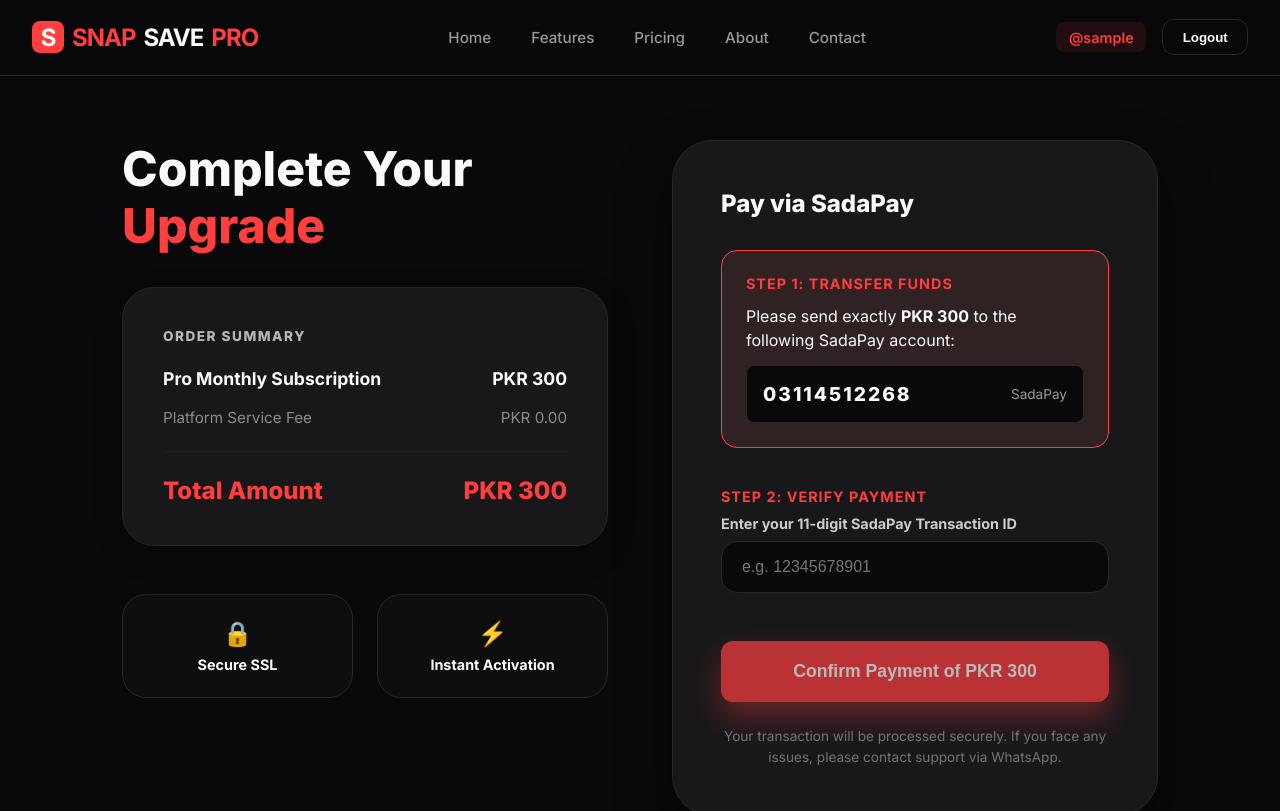
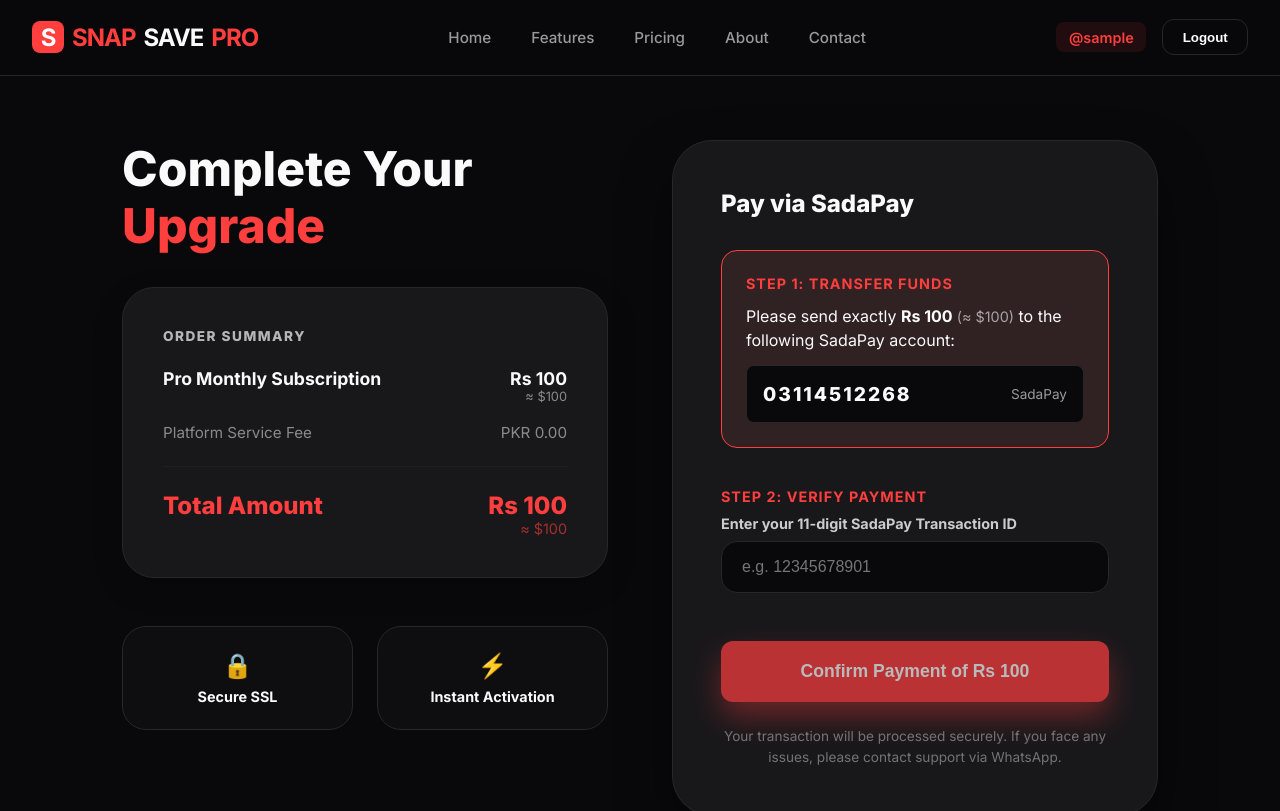
Before and after one commit to thisisahmad24/snap-save-pro, a Next.js app in the folder frontend/: page /checkout in a window 1280 px wide. Shown: the top 811 px of the page. Built offline with nearby package versions, Linux system fonts and the light colour scheme; no server answers; sample sign-in values are in the browser's storage.

Commit message:
feat(checkout): update prices to PKR and show local currency equivalent

```diff
--- a/frontend/src/app/checkout/page.tsx
+++ b/frontend/src/app/checkout/page.tsx
@@ -4,6 +4,13 @@
 import { useRouter, useSearchParams } from "next/navigation";
 import Navbar from "@/components/Navbar";
 import Footer from "@/components/Footer";
+import {
+  getExchangeRates,
+  detectUserCurrency,
+  convertFromINR,
+  formatCurrency,
+  isBaseCurrency,
+} from "@/lib/currency";
 // TODO: Replace with MongoDB custom auth API call
 // import { getAuthUser, upgradeToPro } from "@/lib/auth";
 
@@ -14,41 +21,58 @@
   const [user, setUser] = useState<any>(null);
   const [status, setStatus] = useState<"idle" | "processing" | "success" | "error">("idle");
   const [transactionId, setTransactionId] = useState("");
+  const [userCurrency, setUserCurrency] = useState("INR");
+  const [rates, setRates] = useState<Record<string, number>>({});
+  const [ratesLoaded, setRatesLoaded] = useState(false);
   const router = useRouter();
 
-  const prices: any = {
-    pro: { name: "Pro Monthly Subscription", price: "300", currency: "PKR" },
-    single: { name: "Single High-Speed Download", price: "10", currency: "PKR" },
-    custom: { name: "Custom Enterprise Plan", price: "Contact us", currency: "" }
+  // Base prices in PKR — the canonical pricing source
+  const prices: Record<string, { name: string; priceINR: number; currency: string }> = {
+    pro:    { name: "Pro Monthly Subscription",  priceINR: 100, currency: "PKR" },
+    single: { name: "Single High-Speed Download", priceINR: 1,   currency: "PKR" },
+    custom: { name: "Custom Enterprise Plan",     priceINR: 0,   currency: ""    },
   };
 
-  const currentPlan = prices[plan] || prices.pro;
+  const currentPlan = prices[plan] ?? prices.pro;
 
   useEffect(() => {
     // TODO: Replace with JWT token validation
-    // const token = localStorage.getItem("snap_token");
-    // if (!token) { router.push("/login?redirect=/checkout?plan=" + plan); return; }
-    // fetch("/api/auth/me", { headers: { Authorization: `Bearer ${token}` } })
-    //   .then(res => res.json())
-    //   .then(data => setUser(data.user));
-
     const storedUser = localStorage.getItem("snap_user");
     if (!storedUser) {
       router.push("/login?redirect=/checkout?plan=" + plan);
     } else {
-      try {
-        setUser(JSON.parse(storedUser));
-      } catch {
-        router.push("/login");
+      try { setUser(JSON.parse(storedUser)); }
+      catch { router.push("/login"); }
+    }
+
+    // Load exchange rates & detect visitor currency in parallel
+    Promise.all([detectUserCurrency(), getExchangeRates()]).then(
+      ([currency, fetchedRates]) => {
+        setUserCurrency(currency);
+        setRates(fetchedRates);
+        setRatesLoaded(true);
       }
-    }
+    );
   }, [router, plan]);
+
+  /** Returns the PKR price as a display string */
+  const inrPrice =
+    currentPlan.priceINR === 0
+      ? "Contact us"
+      : `Rs ${currentPlan.priceINR}`;
+
+  /** Returns the converted local-currency price string (or empty if PKR) */
+  const localPrice = (() => {
+    if (!ratesLoaded || isBaseCurrency(userCurrency) || currentPlan.priceINR === 0)
+      return "";
+    const converted = convertFromINR(currentPlan.priceINR, userCurrency, rates);
+    return formatCurrency(converted, userCurrency);
+  })();
 
   const handlePayment = async (e: React.FormEvent) => {
     e.preventDefault();
     setStatus("processing");
 
-    // Simulate payment delay
     setTimeout(async () => {
       try {
         // TODO: Replace with POST to /api/auth/upgrade (MongoDB)
@@ -60,7 +84,7 @@
         // });
         // if (!res.ok) throw new Error("Payment verification failed");
 
-        // For now, update localStorage
+        // Temporary: update localStorage until MongoDB is configured
         if (user) {
           const updatedUser = { ...user, is_pro: true };
           localStorage.setItem("snap_user", JSON.stringify(updatedUser));
@@ -68,122 +92,332 @@
 
         setStatus("success");
         setTimeout(() => router.push("/"), 3000);
-      } catch (err) {
+      } catch {
         setStatus("error");
       }
     }, 2000);
   };
 
   return (
-    <main style={{ flex: 1, padding: '4rem 2rem', maxWidth: '1100px', margin: '0 auto', width: '100%' }}>
-      <div style={{ display: 'grid', gridTemplateColumns: 'repeat(auto-fit, minmax(350px, 1fr))', gap: '4rem' }}>
+    <main
+      style={{
+        flex: 1,
+        padding: "4rem 2rem",
+        maxWidth: "1100px",
+        margin: "0 auto",
+        width: "100%",
+      }}
+    >
+      <div
+        style={{
+          display: "grid",
+          gridTemplateColumns: "repeat(auto-fit, minmax(350px, 1fr))",
+          gap: "4rem",
+        }}
+      >
+        {/* ── Left: Order Summary ─────────────────────────────────── */}
+        <section>
+          <h1
+            style={{
+              fontSize: "3rem",
+              fontWeight: 900,
+              marginBottom: "2rem",
+              lineHeight: 1.2,
+            }}
+          >
+            Complete Your{" "}
+            <span style={{ color: "var(--primary)" }}>Upgrade</span>
+          </h1>
 
-        {/* Left Side: Order Summary */}
-        <section>
-          <h1 style={{ fontSize: '3rem', fontWeight: 900, marginBottom: '2rem', lineHeight: 1.2 }}>Complete Your <span style={{ color: 'var(--primary)' }}>Upgrade</span></h1>
-          <div style={{ backgroundColor: 'var(--card)', padding: '2.5rem', borderRadius: '2rem', border: '1px solid var(--border)', boxShadow: '0 10px 30px rgba(0,0,0,0.2)' }}>
-            <h3 style={{ marginBottom: '1.5rem', opacity: 0.7, fontSize: '0.85rem', fontWeight: 800, letterSpacing: '1.5px' }}>ORDER SUMMARY</h3>
-            <div style={{ display: 'flex', justifyContent: 'space-between', marginBottom: '1.2rem', fontWeight: 700, fontSize: '1.1rem' }}>
+          <div
+            style={{
+              backgroundColor: "var(--card)",
+              padding: "2.5rem",
+              borderRadius: "2rem",
+              border: "1px solid var(--border)",
+              boxShadow: "0 10px 30px rgba(0,0,0,0.2)",
+            }}
+          >
+            <h3
+              style={{
+                marginBottom: "1.5rem",
+                opacity: 0.7,
+                fontSize: "0.85rem",
+                fontWeight: 800,
+                letterSpacing: "1.5px",
+              }}
+            >
+              ORDER SUMMARY
+            </h3>
+
+            <div
+              style={{
+                display: "flex",
+                justifyContent: "space-between",
+                alignItems: "flex-start",
+                marginBottom: "1.2rem",
+                fontWeight: 700,
+                fontSize: "1.1rem",
+              }}
+            >
               <span>{currentPlan.name}</span>
-              <span>{currentPlan.currency} {currentPlan.price}</span>
+              <div style={{ textAlign: "right" }}>
+                <div>{inrPrice}</div>
+                {localPrice && (
+                  <div style={{ fontSize: "0.8rem", opacity: 0.5, fontWeight: 400 }}>
+                    ≈ {localPrice}
+                  </div>
+                )}
+              </div>
             </div>
-            <div style={{ display: 'flex', justifyContent: 'space-between', paddingBottom: '1.5rem', borderBottom: '1px solid var(--border)', marginBottom: '1.5rem', opacity: 0.5, fontSize: '0.95rem' }}>
+
+            <div
+              style={{
+                display: "flex",
+                justifyContent: "space-between",
+                paddingBottom: "1.5rem",
+                borderBottom: "1px solid var(--border)",
+                marginBottom: "1.5rem",
+                opacity: 0.5,
+                fontSize: "0.95rem",
+              }}
+            >
               <span>Platform Service Fee</span>
               <span>PKR 0.00</span>
             </div>
-            <div style={{ display: 'flex', justifyContent: 'space-between', fontSize: '1.5rem', fontWeight: 900, color: 'var(--primary)' }}>
+
+            <div
+              style={{
+                display: "flex",
+                justifyContent: "space-between",
+                fontSize: "1.5rem",
+                fontWeight: 900,
+                color: "var(--primary)",
+              }}
+            >
               <span>Total Amount</span>
-              <span>{currentPlan.currency} {currentPlan.price}</span>
+              <div style={{ textAlign: "right" }}>
+                <div>{inrPrice}</div>
+                {localPrice && (
+                  <div style={{ fontSize: "0.9rem", opacity: 0.6, fontWeight: 400 }}>
+                    ≈ {localPrice}
+                  </div>
+                )}
+              </div>
             </div>
           </div>
 
-          <div style={{ marginTop: '3rem', display: 'grid', gridTemplateColumns: '1fr 1fr', gap: '1.5rem' }}>
-            <div style={{ border: '1px solid var(--border)', padding: '1.5rem', borderRadius: '1.5rem', textAlign: 'center', backgroundColor: 'rgba(255,255,255,0.02)' }}>
-              <div style={{ fontSize: '1.5rem', marginBottom: '0.5rem' }}>🔒</div>
-              <div style={{ fontSize: '0.9rem', fontWeight: 700 }}>Secure SSL</div>
-            </div>
-            <div style={{ border: '1px solid var(--border)', padding: '1.5rem', borderRadius: '1.5rem', textAlign: 'center', backgroundColor: 'rgba(255,255,255,0.02)' }}>
-              <div style={{ fontSize: '1.5rem', marginBottom: '0.5rem' }}>⚡</div>
-              <div style={{ fontSize: '0.9rem', fontWeight: 700 }}>Instant Activation</div>
-            </div>
+          {/* Trust badges */}
+          <div
+            style={{
+              marginTop: "3rem",
+              display: "grid",
+              gridTemplateColumns: "1fr 1fr",
+              gap: "1.5rem",
+            }}
+          >
+            {[
+              { icon: "🔒", label: "Secure SSL" },
+              { icon: "⚡", label: "Instant Activation" },
+            ].map(({ icon, label }) => (
+              <div
+                key={label}
+                style={{
+                  border: "1px solid var(--border)",
+                  padding: "1.5rem",
+                  borderRadius: "1.5rem",
+                  textAlign: "center",
+                  backgroundColor: "rgba(255,255,255,0.02)",
+                }}
+              >
+                <div style={{ fontSize: "1.5rem", marginBottom: "0.5rem" }}>
+                  {icon}
+                </div>
+                <div style={{ fontSize: "0.9rem", fontWeight: 700 }}>{label}</div>
+              </div>
+            ))}
           </div>
         </section>
 
-        {/* Right Side: Payment Form */}
-        <section style={{ backgroundColor: 'var(--card)', padding: '3rem', borderRadius: '2.5rem', border: '1px solid var(--border)', boxShadow: '0 25px 50px rgba(0,0,0,0.5)' }}>
+        {/* ── Right: Payment Form ─────────────────────────────────── */}
+        <section
+          style={{
+            backgroundColor: "var(--card)",
+            padding: "3rem",
+            borderRadius: "2.5rem",
+            border: "1px solid var(--border)",
+            boxShadow: "0 25px 50px rgba(0,0,0,0.5)",
+          }}
+        >
           {status === "success" ? (
-            <div style={{ textAlign: 'center', padding: '3rem 1rem' }}>
-              <div style={{ fontSize: '5rem', marginBottom: '1.5rem' }}>✅</div>
-              <h2 style={{ fontSize: '2rem', marginBottom: '1rem', fontWeight: 900 }}>Payment Submitted!</h2>
-              <p style={{ opacity: 0.6, fontSize: '1.1rem', lineHeight: 1.6 }}>Your transaction ID has been received. Your account has been upgraded to PRO. You now have unlimited downloads.</p>
-              <p style={{ marginTop: '2rem', fontSize: '0.9rem', opacity: 0.4 }}>Redirecting to home page...</p>
+            <div style={{ textAlign: "center", padding: "3rem 1rem" }}>
+              <div style={{ fontSize: "5rem", marginBottom: "1.5rem" }}>✅</div>
+              <h2 style={{ fontSize: "2rem", marginBottom: "1rem", fontWeight: 900 }}>
+                Payment Submitted!
+              </h2>
+              <p style={{ opacity: 0.6, fontSize: "1.1rem", lineHeight: 1.6 }}>
+                Your transaction ID has been received. Your account has been
+                upgraded to PRO. You now have unlimited downloads.
+              </p>
+              <p style={{ marginTop: "2rem", fontSize: "0.9rem", opacity: 0.4 }}>
+                Redirecting to home page...
+              </p>
             </div>
           ) : (
-            <form onSubmit={handlePayment} style={{ display: 'flex', flexDirection: 'column', gap: '1.5rem' }}>
-              <h3 style={{ fontSize: '1.5rem', fontWeight: 900, marginBottom: '0.5rem' }}>Pay via SadaPay</h3>
+            <form
+              onSubmit={handlePayment}
+              style={{ display: "flex", flexDirection: "column", gap: "1.5rem" }}
+            >
+              <h3 style={{ fontSize: "1.5rem", fontWeight: 900, marginBottom: "0.5rem" }}>
+                Pay via SadaPay
+              </h3>
 
-              <div style={{
-                padding: '1.5rem',
-                backgroundColor: 'rgba(255, 107, 107, 0.1)',
-                border: '1px solid var(--primary)',
-                borderRadius: '1rem',
-                display: 'flex',
-                flexDirection: 'column',
-                gap: '0.8rem'
-              }}>
-                <div style={{ fontSize: '0.9rem', fontWeight: 700, color: 'var(--primary)', textTransform: 'uppercase', letterSpacing: '1px' }}>Step 1: Transfer Funds</div>
-                <p style={{ fontSize: '1rem', lineHeight: 1.5 }}>
-                  Please send exactly <strong>{currentPlan.currency} {currentPlan.price}</strong> to the following SadaPay account:
+              {/* Step 1: Transfer */}
+              <div
+                style={{
+                  padding: "1.5rem",
+                  backgroundColor: "rgba(255, 107, 107, 0.1)",
+                  border: "1px solid var(--primary)",
+                  borderRadius: "1rem",
+                  display: "flex",
+                  flexDirection: "column",
+                  gap: "0.8rem",
+                }}
+              >
+                <div
+                  style={{
+                    fontSize: "0.9rem",
+                    fontWeight: 700,
+                    color: "var(--primary)",
+                    textTransform: "uppercase",
+                    letterSpacing: "1px",
+                  }}
+                >
+                  Step 1: Transfer Funds
+                </div>
+                <p style={{ fontSize: "1rem", lineHeight: 1.5 }}>
+                  Please send exactly{" "}
+                  <strong>{inrPrice}</strong>
+                  {localPrice && (
+                    <span style={{ opacity: 0.6, fontSize: "0.9rem" }}>
+                      {" "}(≈ {localPrice})
+                    </span>
+                  )}{" "}
+                  to the following SadaPay account:
                 </p>
-                <div style={{
-                  display: 'flex',
-                  justifyContent: 'space-between',
-                  alignItems: 'center',
-                  backgroundColor: 'var(--background)',
-                  padding: '1rem',
-                  borderRadius: '0.5rem',
-                  border: '1px solid var(--border)'
-                }}>
-                  <div style={{ fontSize: '1.2rem', fontWeight: 800, letterSpacing: '2px' }}>03114512268</div>
-                  <div style={{ fontSize: '0.85rem', opacity: 0.6 }}>SadaPay</div>
+                <div
+                  style={{
+                    display: "flex",
+                    justifyContent: "space-between",
+                    alignItems: "center",
+                    backgroundColor: "var(--background)",
+                    padding: "1rem",
+                    borderRadius: "0.5rem",
+                    border: "1px solid var(--border)",
+                  }}
+                >
+                  <div
+                    style={{
+                      fontSize: "1.2rem",
+                      fontWeight: 800,
+                      letterSpacing: "2px",
+                    }}
+                  >
+                    03114512268
+                  </div>
+                  <div style={{ fontSize: "0.85rem", opacity: 0.6 }}>SadaPay</div>
                 </div>
               </div>
 
-              <div style={{ display: 'flex', flexDirection: 'column', gap: '0.6rem', marginTop: '1rem' }}>
-                <div style={{ fontSize: '0.9rem', fontWeight: 700, color: 'var(--primary)', textTransform: 'uppercase', letterSpacing: '1px' }}>Step 2: Verify Payment</div>
-                <label style={{ fontSize: '0.9rem', fontWeight: 700, opacity: 0.8 }}>Enter your 11-digit SadaPay Transaction ID</label>
+              {/* Step 2: Verify */}
+              <div
+                style={{
+                  display: "flex",
+                  flexDirection: "column",
+                  gap: "0.6rem",
+                  marginTop: "1rem",
+                }}
+              >
+                <div
+                  style={{
+                    fontSize: "0.9rem",
+                    fontWeight: 700,
+                    color: "var(--primary)",
+                    textTransform: "uppercase",
+                    letterSpacing: "1px",
+                  }}
+                >
+                  Step 2: Verify Payment
+                </div>
+                <label
+                  style={{ fontSize: "0.9rem", fontWeight: 700, opacity: 0.8 }}
+                >
+                  Enter your 11-digit SadaPay Transaction ID
+                </label>
                 <input
+                  id="transaction-id-input"
                   type="text"
                   value={transactionId}
                   onChange={(e) => setTransactionId(e.target.value)}
                   placeholder="e.g. 12345678901"
                   required
-                  style={{ padding: '1rem 1.25rem', borderRadius: '1rem', backgroundColor: 'var(--background)', border: '1px solid var(--border)', color: 'white', fontSize: '1rem', outline: 'none' }}
+                  style={{
+                    padding: "1rem 1.25rem",
+                    borderRadius: "1rem",
+                    backgroundColor: "var(--background)",
+                    border: "1px solid var(--border)",
+                    color: "white",
+                    fontSize: "1rem",
+                    outline: "none",
+                  }}
                 />
               </div>
 
-              <button type="submit" disabled={status === "processing" || !transactionId} style={{
-                marginTop: '1.5rem',
-                padding: '1.25rem',
-                borderRadius: 'var(--radius)',
-                backgroundColor: 'var(--primary)',
-                color: 'white',
-                border: 'none',
-                fontWeight: 900,
-                cursor: (status === "processing" || !transactionId) ? 'not-allowed' : 'pointer',
-                opacity: (status === "processing" || !transactionId) ? 0.7 : 1,
-                boxShadow: '0 15px 30px var(--primary-glow)',
-                fontSize: '1.1rem',
-                transition: 'transform 0.2s'
-              }}
-              onMouseEnter={(e) => { if(status !== "processing" && transactionId) e.currentTarget.style.transform = 'translateY(-2px)' }}
-              onMouseLeave={(e) => e.currentTarget.style.transform = 'translateY(0)'}
+              <button
+                id="confirm-payment-btn"
+                type="submit"
+                disabled={status === "processing" || !transactionId}
+                style={{
+                  marginTop: "1.5rem",
+                  padding: "1.25rem",
+                  borderRadius: "var(--radius)",
+                  backgroundColor: "var(--primary)",
+                  color: "white",
+                  border: "none",
+                  fontWeight: 900,
+                  cursor:
+                    status === "processing" || !transactionId
+                      ? "not-allowed"
+                      : "pointer",
+                  opacity:
+                    status === "processing" || !transactionId ? 0.7 : 1,
+                  boxShadow: "0 15px 30px var(--primary-glow)",
+                  fontSize: "1.1rem",
+                  transition: "transform 0.2s",
+                }}
+                onMouseEnter={(e) => {
+                  if (status !== "processing" && transactionId)
+                    e.currentTarget.style.transform = "translateY(-2px)";
+                }}
+                onMouseLeave={(e) => {
+                  e.currentTarget.style.transform = "translateY(0)";
+                }}
               >
-                {status === "processing" ? "Verifying Transaction..." : `Confirm Payment of ${currentPlan.currency} ${currentPlan.price}`}
+                {status === "processing"
+                  ? "Verifying Transaction..."
+                  : `Confirm Payment of ${inrPrice}`}
               </button>
 
-              <p style={{ textAlign: 'center', fontSize: '0.85rem', opacity: 0.4, lineHeight: 1.5 }}>
-                Your transaction will be processed securely. If you face any issues, please contact support via WhatsApp.
+              <p
+                style={{
+                  textAlign: "center",
+                  fontSize: "0.85rem",
+                  opacity: 0.4,
+                  lineHeight: 1.5,
+                }}
+              >
+                Your transaction will be processed securely. If you face any
+                issues, please contact support via WhatsApp.
               </p>
             </form>
           )}
@@ -197,7 +431,21 @@
   return (
     <div className="min-h-screen flex flex-col">
       <Navbar />
-      <Suspense fallback={<div style={{ flex: 1, display: 'flex', alignItems: 'center', justifyContent: 'center', color: 'white' }}>Initializing Secure Checkout...</div>}>
+      <Suspense
+        fallback={
+          <div
+            style={{
+              flex: 1,
+              display: "flex",
+              alignItems: "center",
+              justifyContent: "center",
+              color: "white",
+            }}
+          >
+            Initializing Secure Checkout...
+          </div>
+        }
+      >
         <CheckoutContent />
       </Suspense>
       <Footer />
```
